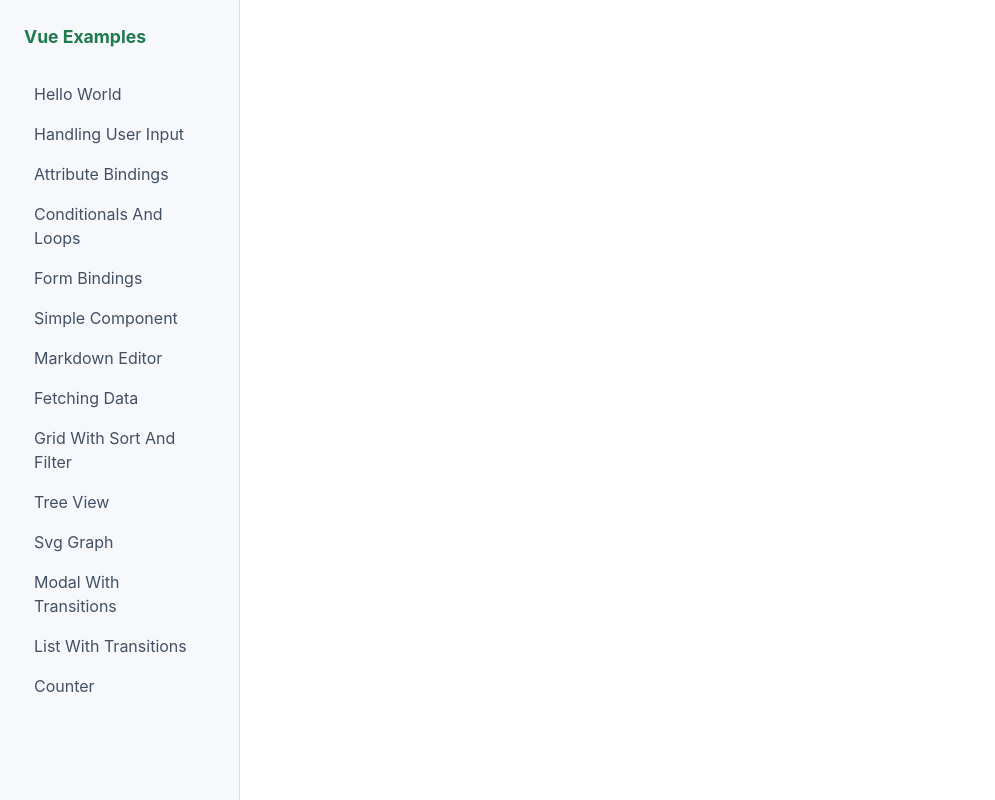
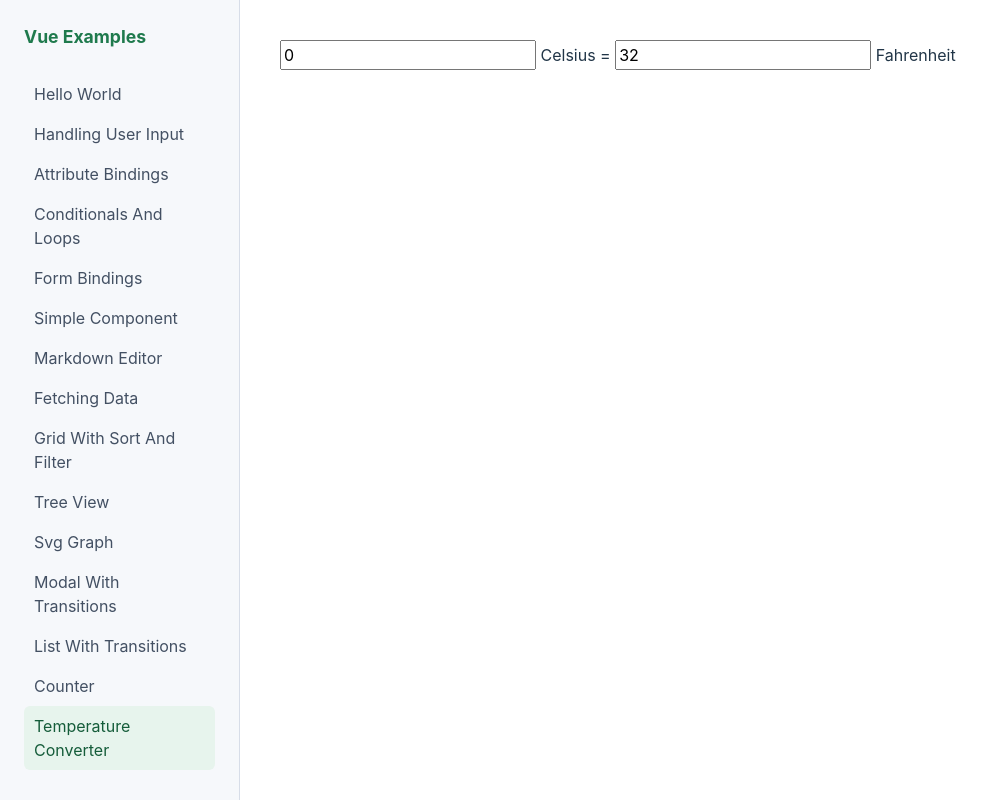
Before and after one commit to tkgakr/vue-examples, a Vue app: page /gui/temperature-converter in a window 1280 px wide. Shown: the whole page, without its empty margins (0-995 px from the left). Built offline with nearby package versions, Linux system fonts and the light colour scheme.

Commit message:
example: Temperature Converter

```diff
--- /dev/null
+++ b/src/examples/gui/temperature-converter/TemperatureConverter.vue
@@ -0,0 +1,29 @@
+<script setup>
+import { ref } from 'vue'
+
+const c = ref(0)
+const f = ref(32)
+
+function setC(e, v = +e.target.value) {
+  c.value = v
+  f.value = v * (9 / 5) + 32
+}
+
+function setF(e, v = +e.target.value) {
+  f.value = v
+  c.value = (v - 32) * (5 / 9)
+}
+</script>
+
+<template>
+  <input
+    type="number"
+    :value="c"
+    @change="setC"
+  > Celsius =
+  <input
+    type="number"
+    :value="f"
+    @change="setF"
+  > Fahrenheit
+</template>
--- a/src/router/index.ts
+++ b/src/router/index.ts
@@ -71,6 +71,11 @@
     component: () => import('@/examples/gui/counter/Counter.vue'),
     meta: { category: 'Gui', title: 'Counter' },
   },
+  {
+    path: '/gui/temperature-converter',
+    component: () => import('@/examples/gui/temperature-converter/TemperatureConverter.vue'),
+    meta: { category: 'Gui', title: 'Temperature Converter' },
+  },
 ] satisfies RouteRecordRaw[]
 
 const routes: RouteRecordRaw[] = [
```
